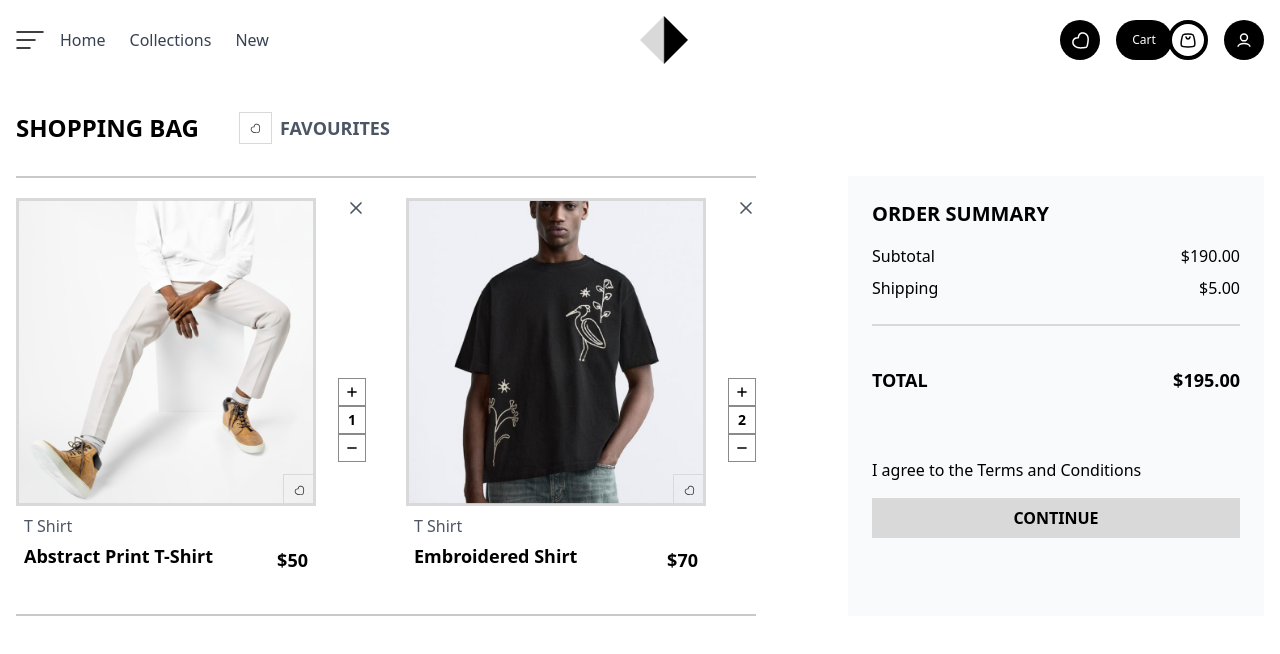
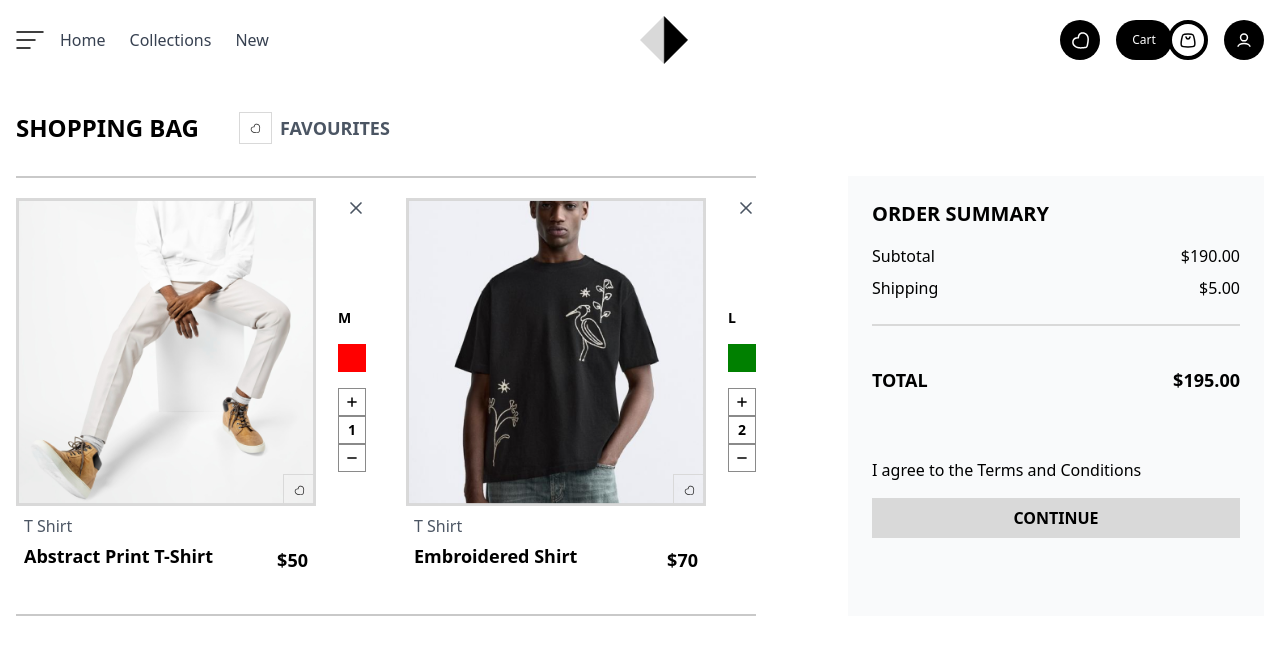
Before and after one commit to Acquaah-Emmanuel-Kofi/fashion-commerce, a Next.js app: page /cart in a window 1280 px wide. Shown: the top 654 px of the page. Built offline with nearby package versions, Linux system fonts and the light colour scheme.

Commit message:
feat: pass size and color to cart item component

```diff
--- a/src/app/cart/page.tsx
+++ b/src/app/cart/page.tsx
@@ -56,6 +56,8 @@ const CartPage = () => {
                   description={item.description}
                   price={item.price}
                   quantity={item.quantity}
+                  size={item.size}
+                  color={item.color}
                 />
               ))
             ) : (
```
